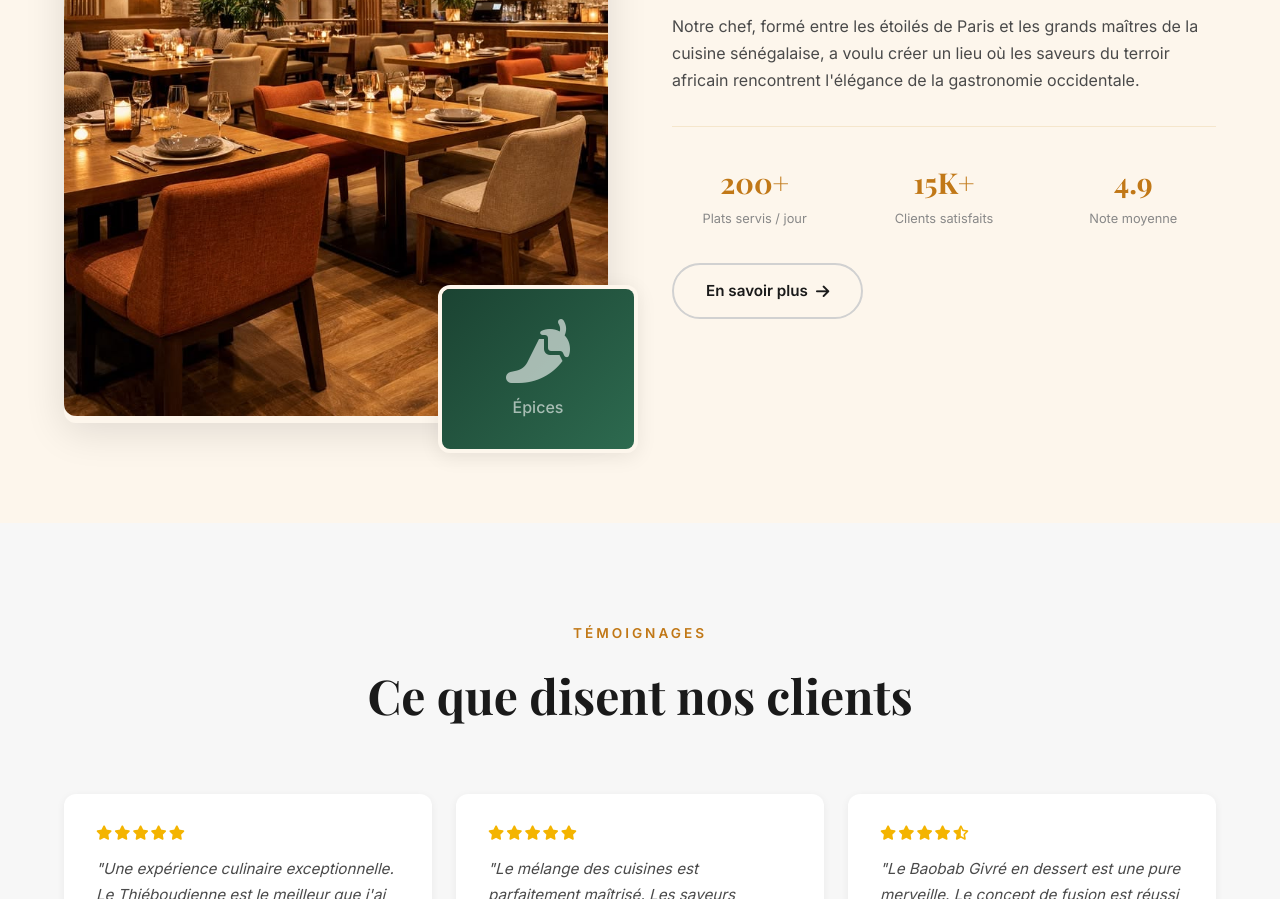
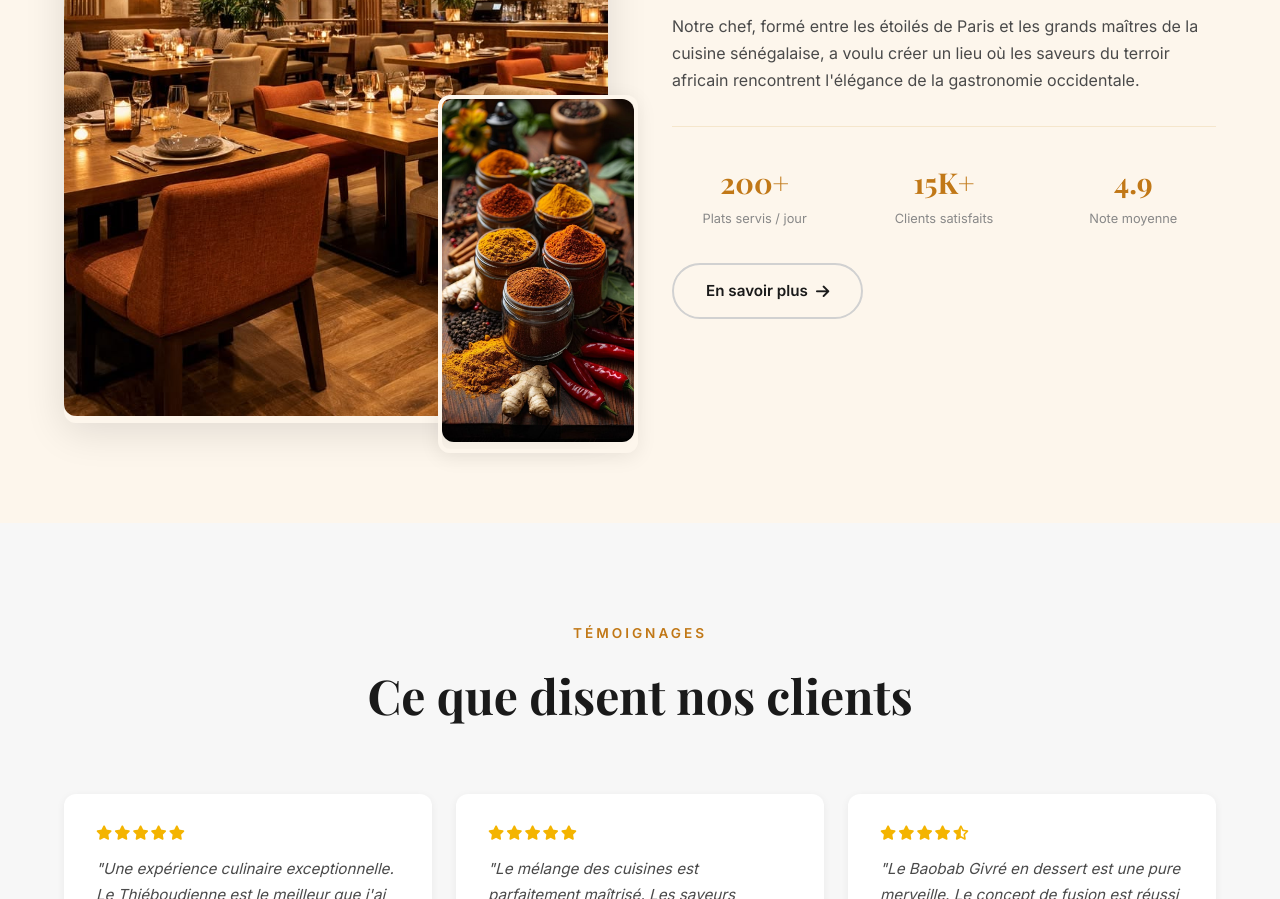
Before and after one commit to Mouhamet10/kaayleek, a website: page index.html in a window 1280 px wide. Shown: the part 2284-3183 px from the top of the page. Drawn offline with nearby package versions, Linux system fonts and the light colour scheme.

Commit message:
Add epice.jpg to Notre Cuisine section

```diff
--- a/index.html
+++ b/index.html
@@ -99,7 +99,8 @@
                             </div>
                         </div>
                         <div class="about-img-secondary">
-                            <div class="about-img-placeholder small">
+                            <img src="images/epice.jpg" alt="Épices KaayLeek" onerror="this.style.display='none';this.nextElementSibling.style.display='flex'" style="width:100%;height:100%;object-fit:cover;border-radius:var(--radius)">
+                            <div class="about-img-placeholder small" style="display:none">
                                 <i class="fas fa-pepper-hot"></i>
                                 <span>Épices</span>
                             </div>
```
Also changed, not shown: images/epice.jpg (added).
